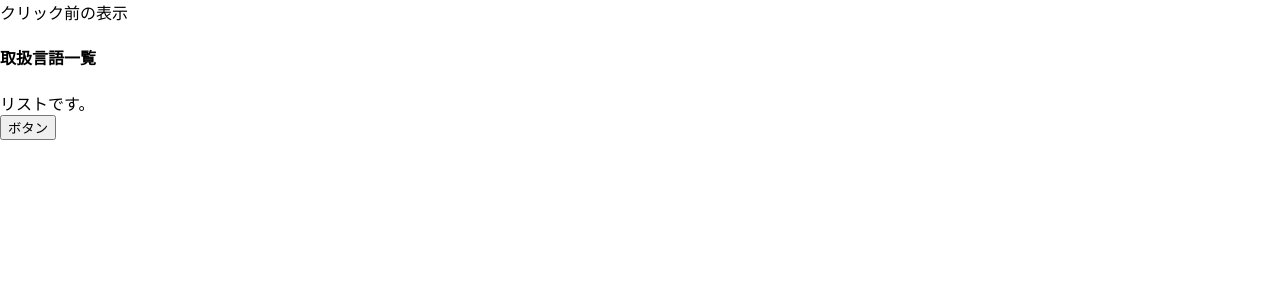
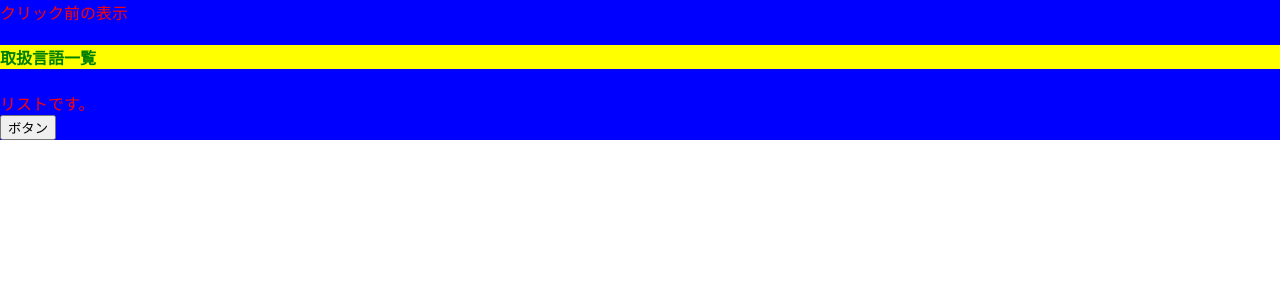
Before and after one commit to illionillion/reactpractice, a React (Create React App) app: page / in a window 1280 px wide. Shown: the top 300 px of the page. Built offline with nearby package versions, Linux system fonts and the light colour scheme.

Commit message:
style変えるやつやった

```diff
--- a/src/App.js
+++ b/src/App.js
@@ -9,7 +9,7 @@ function App() {
     setDescription('クリック後の表示です、');
   }
   return (
-    <div >
+    <div style={{color:'red',background:'blue'}}>
       {/* ゼロから始めるReact入門 */}
       {description}
       <List title="取扱言語一覧"/>
--- a/src/List.js
+++ b/src/List.js
@@ -3,7 +3,7 @@ export const List = (props) => {
 
   return(
     <div>
-      <h4 >{title}</h4>
+      <h4 style={{color:'green',background:'yellow'}}>{title}</h4>
       <div>リストです。</div>
     </div>
   )
```
